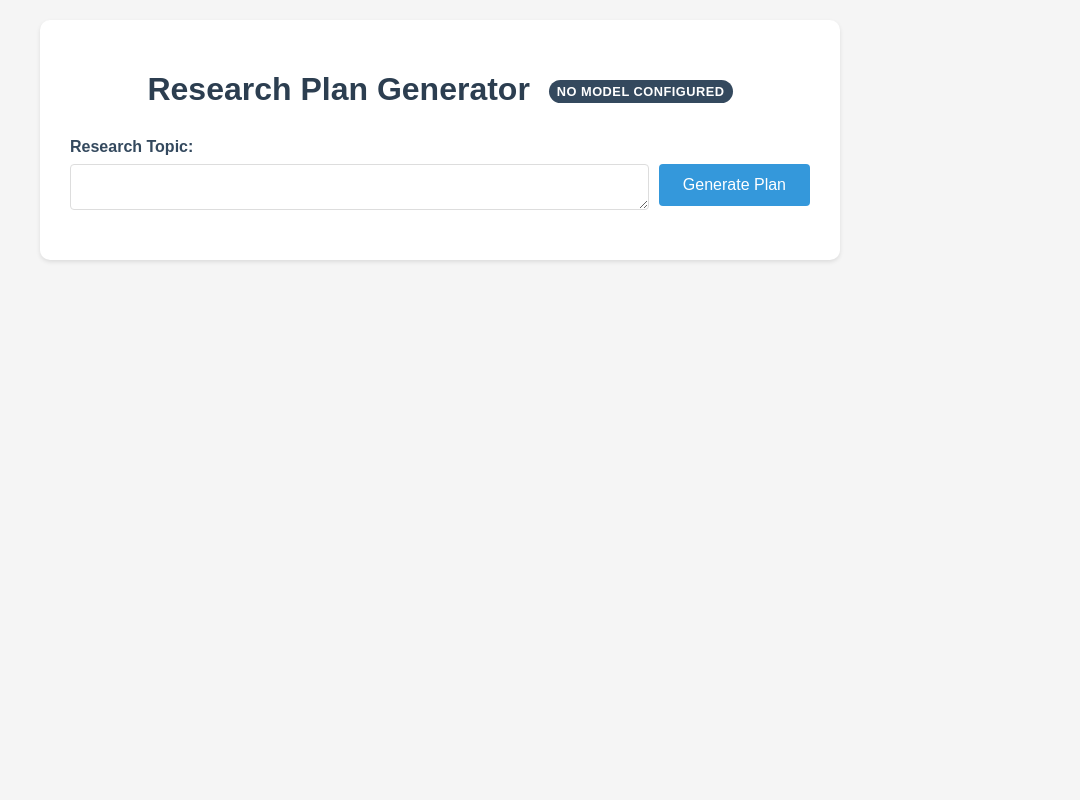
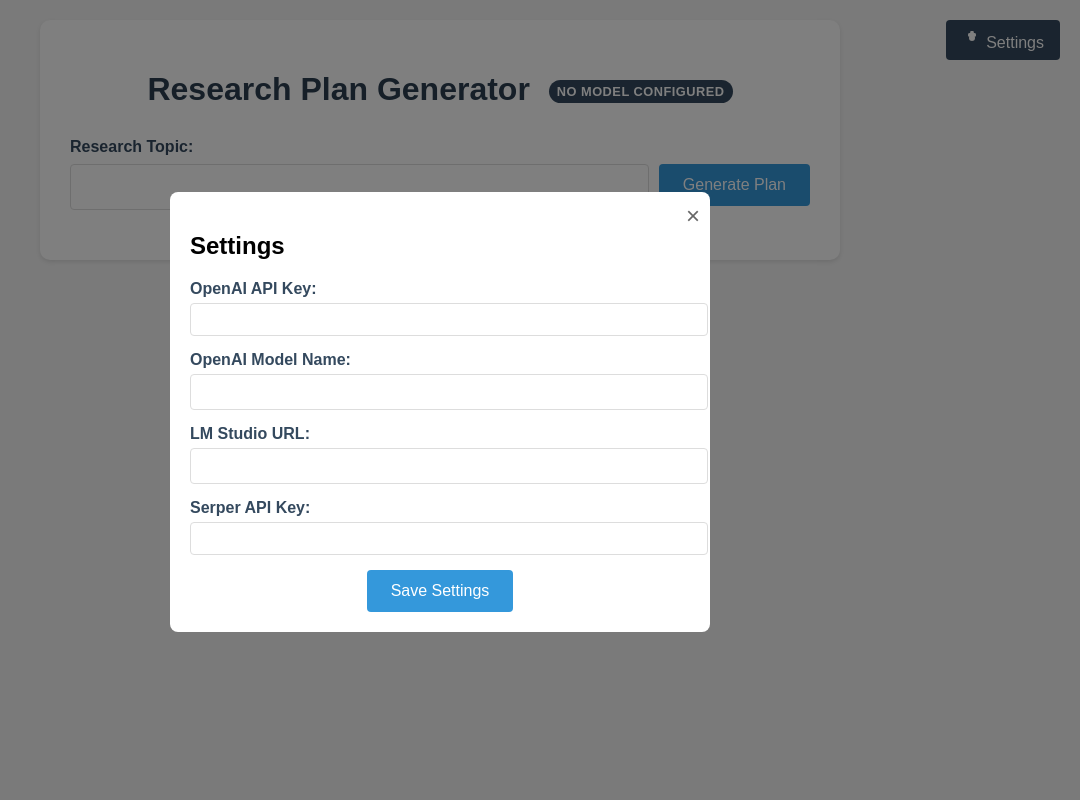
Before and after one commit to ilantwig/deepsprint, a Flask app: page / in a window 1280 px wide. Shown: the whole page, without its empty margins (200-1280 px from the left). Run offline with Flask 3, Linux system fonts and the light colour scheme; parts of the project's set-up code (start-up, migrations or seed data) failed here and were passed over.

Commit message:
added support for smple settings in the UI

```diff
--- a/app.py
+++ b/app.py
@@ -15,7 +15,8 @@ from queue import Queue
 from argparse import ArgumentParser
 from config import test_mode, set_test_mode
 from os import getenv
-from dotenv import load_dotenv
+from dotenv import load_dotenv, set_key
+import os  # Add this import for os.environ
 
 logging.basicConfig(level=logging.DEBUG, format='%(name)s - %(levelname)s - %(message)s')
 logger = logging.getLogger(__name__)
@@ -200,6 +201,57 @@ def list_research():
     except Exception as e:
         return jsonify({'error': str(e)}), 500
 
+@app.route('/settings', methods=['GET'])
+def get_settings():
+    return jsonify({
+        'openai_api_key': getenv('OPENAI_API_KEY', ''),
+        'openai_model_name': getenv('OPENAI_MODEL_NAME', ''),
+        'lm_studio_url': getenv('LM_STUDIO_URL', ''),
+        'serper_api_key': getenv('SERPER_API_KEY', '')
+    })
+
+@app.route('/settings', methods=['POST'])
+def update_settings():
+    data = request.json
+    env_path = '.env'
+
+    # Update environment variables
+    if 'openai_api_key' in data:
+        set_key(env_path, 'OPENAI_API_KEY', data['openai_api_key'])
+        os.environ['OPENAI_API_KEY'] = data['openai_api_key']
+
+    if 'openai_model_name' in data:
+        set_key(env_path, 'OPENAI_MODEL_NAME', data['openai_model_name'])
+        os.environ['OPENAI_MODEL_NAME'] = data['openai_model_name']
+
+    if 'lm_studio_url' in data:
+        set_key(env_path, 'LM_STUDIO_URL', data['lm_studio_url'])
+        os.environ['LM_STUDIO_URL'] = data['lm_studio_url']
+
+    if 'serper_api_key' in data:
+        set_key(env_path, 'SERPER_API_KEY', data['serper_api_key'])
+        os.environ['SERPER_API_KEY'] = data['serper_api_key']
+
+    return jsonify({'status': 'success'})
+
+@app.route('/check_settings')
+def check_settings():
+    serper_key = getenv('SERPER_API_KEY', '')
+    openai_key = getenv('OPENAI_API_KEY', '')
+    openai_model = getenv('OPENAI_MODEL_NAME', '')
+    lm_studio_url = getenv('LM_STUDIO_URL', '')
+
+    # Check if we have Serper API key AND either (OpenAI credentials OR LM Studio URL)
+    settings_valid = (
+        serper_key and
+        (
+            (openai_key and openai_model) or
+            lm_studio_url
+        )
+    )
+
+    return jsonify({'settings_valid': settings_valid})
+
 if __name__ == '__main__':
     parser = ArgumentParser()
     parser.add_argument('--test', action='store_true', help='Run in test mode with mock data')
--- a/templates/index.html
+++ b/templates/index.html
@@ -307,9 +307,104 @@
             text-transform: uppercase;
             letter-spacing: 0.5px;
         }
+
+        /* Add these new styles */
+        .settings-button {
+            position: absolute;
+            top: 20px;
+            right: 20px;
+            background-color: #34495e;
+            color: white;
+            padding: 8px 16px;
+            border: none;
+            border-radius: 4px;
+            cursor: pointer;
+        }
+
+        .settings-modal {
+            display: none;
+            position: fixed;
+            top: 0;
+            left: 0;
+            width: 100%;
+            height: 100%;
+            background-color: rgba(0, 0, 0, 0.5);
+            z-index: 1000;
+        }
+
+        .settings-content {
+            position: relative;
+            background-color: white;
+            margin: 15% auto;
+            padding: 20px;
+            width: 80%;
+            max-width: 500px;
+            border-radius: 8px;
+        }
+
+        .close-button {
+            position: absolute;
+            right: 10px;
+            top: 10px;
+            font-size: 24px;
+            cursor: pointer;
+            color: #666;
+        }
+
+        .settings-form {
+            display: flex;
+            flex-direction: column;
+            gap: 15px;
+        }
+
+        .settings-form label {
+            font-weight: bold;
+            margin-bottom: 5px;
+        }
+
+        .settings-form input {
+            width: 100%;
+            padding: 8px;
+            border: 1px solid #ddd;
+            border-radius: 4px;
+        }
     </style>
 </head>
 <body>
+    <button onclick="openSettings()" class="settings-button">
+        <svg width="20" height="20" viewBox="0 0 20 20" fill="currentColor" xmlns="http://www.w3.org/2000/svg">
+            <path d="M10 13a3 3 0 100-6 3 3 0 000 6z"/>
+            <path fill-rule="evenodd" d="M9.957 2.886a.5.5 0 01.086 0l1.196.218a.5.5 0 01.404.404l.218 1.196a.5.5 0 00.363.363l1.196.218a.5.5 0 01.404.404l.218 1.196a.5.5 0 010 .086l-.218 1.196a.5.5 0 01-.404.404l-1.196.218a.5.5 0 00-.363.363l-.218 1.196a.5.5 0 01-.404.404l-1.196.218a.5.5 0 01-.086 0l-1.196-.218a.5.5 0 01-.404-.404l-.218-1.196a.5.5 0 00-.363-.363l-1.196-.218a.5.5 0 01-.404-.404l-.218-1.196a.5.5 0 010-.086l.218-1.196a.5.5 0 01.404-.404l1.196-.218a.5.5 0 00.363-.363l.218-1.196a.5.5 0 01.404-.404l1.196-.218z"/>
+        </svg>
+        Settings
+    </button>
+
+    <div id="settings-modal" class="settings-modal">
+        <div class="settings-content">
+            <span class="close-button" onclick="closeSettings()">&times;</span>
+            <h2>Settings</h2>
+            <form id="settings-form" class="settings-form">
+                <div>
+                    <label for="openai_api_key">OpenAI API Key:</label>
+                    <input type="password" id="openai_api_key" name="openai_api_key">
+                </div>
+                <div>
+                    <label for="openai_model_name">OpenAI Model Name:</label>
+                    <input type="text" id="openai_model_name" name="openai_model_name">
+                </div>
+                <div>
+                    <label for="lm_studio_url">LM Studio URL:</label>
+                    <input type="text" id="lm_studio_url" name="lm_studio_url">
+                </div>
+                <div>
+                    <label for="serper_api_key">Serper API Key:</label>
+                    <input type="password" id="serper_api_key" name="serper_api_key">
+                </div>
+                <button type="submit">Save Settings</button>
+            </form>
+        </div>
+    </div>
+
     <div class="container">
         <h1>
             Research Plan Generator
@@ -355,6 +450,18 @@
         {% endif %}
     </div>
     <script>
+        function checkRequiredSettings() {
+            fetch('/check_settings')
+                .then(response => response.json())
+                .then(data => {
+                    if (!data.settings_valid) {
+                        openSettings();
+                    }
+                });
+        }
+
+        document.addEventListener('DOMContentLoaded', checkRequiredSettings);
+
         document.getElementById('research-form').addEventListener('submit', function() {
             document.getElementById('loading-spinner').style.display = 'block';
         });
@@ -558,6 +665,55 @@
             window.URL.revokeObjectURL(url);
             document.body.removeChild(a);
         }
+
+        function openSettings() {
+            document.getElementById('settings-modal').style.display = 'block';
+            // Load current settings
+            fetch('/settings')
+                .then(response => response.json())
+                .then(data => {
+                    document.getElementById('openai_api_key').value = data.openai_api_key;
+                    document.getElementById('openai_model_name').value = data.openai_model_name;
+                    document.getElementById('lm_studio_url').value = data.lm_studio_url;
+                    document.getElementById('serper_api_key').value = data.serper_api_key;
+                });
+        }
+
+        function closeSettings() {
+            document.getElementById('settings-modal').style.display = 'none';
+        }
+
+        document.getElementById('settings-form').addEventListener('submit', function(e) {
+            e.preventDefault();
+            const formData = {
+                openai_api_key: document.getElementById('openai_api_key').value,
+                openai_model_name: document.getElementById('openai_model_name').value,
+                lm_studio_url: document.getElementById('lm_studio_url').value,
+                serper_api_key: document.getElementById('serper_api_key').value
+            };
+
+            fetch('/settings', {
+                method: 'POST',
+                headers: {
+                    'Content-Type': 'application/json',
+                },
+                body: JSON.stringify(formData)
+            })
+            .then(response => response.json())
+            .then(data => {
+                if (data.status === 'success') {
+                    closeSettings();
+                    location.reload(); // Reload to update the model status badge
+                }
+            });
+        });
+
+        // Close modal when clicking outside
+        window.onclick = function(event) {
+            if (event.target == document.getElementById('settings-modal')) {
+                closeSettings();
+            }
+        }
     </script>
 </body>
 </html>
```
Also changed, not shown: utils/config.py (+25 -7 lines).
